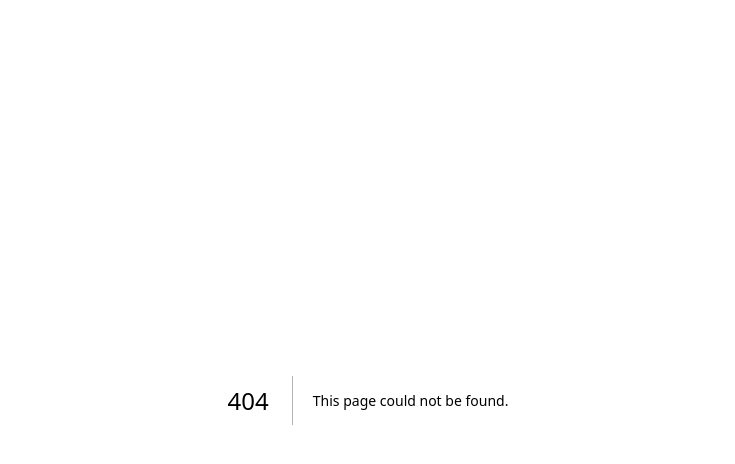
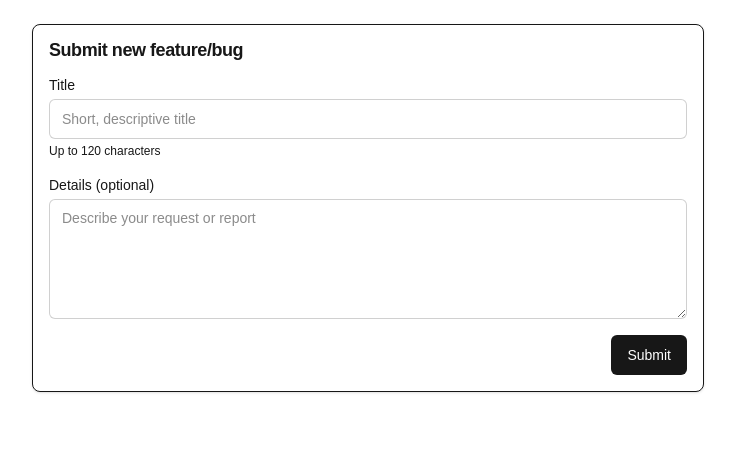
Before and after one commit to bustakar/openboards, a Next.js app: page /b/1/new in a window 1280 px wide. Before the commit this address had no page. Shown: the top 464 px of the page, without its empty margins (272-1007 px from the left). Built offline with nearby package versions, Linux system fonts and the light colour scheme.

Commit message:
feat(ui): new post form page scaffold with shadcn inputs (Button, Input, Textarea)

```diff
--- /dev/null
+++ b/src/app/b/[boardSlug]/new/page.tsx
@@ -0,0 +1,34 @@
+import { Button } from "@/components/ui/button";
+import { Card, CardContent, CardHeader, CardTitle } from "@/components/ui/card";
+import { Input } from "@/components/ui/input";
+import { Textarea } from "@/components/ui/textarea";
+
+export default function NewPostPage() {
+  return (
+    <main className="container mx-auto p-6">
+      <div className="max-w-2xl mx-auto">
+        <Card>
+          <CardHeader>
+            <CardTitle>Submit new feature/bug</CardTitle>
+          </CardHeader>
+          <CardContent>
+            <form className="space-y-4">
+              <div>
+                <label className="block text-sm font-medium mb-1">Title</label>
+                <Input name="title" placeholder="Short, descriptive title" required maxLength={120} />
+                <div className="text-xs text-muted-foreground mt-1">Up to 120 characters</div>
+              </div>
+              <div>
+                <label className="block text-sm font-medium mb-1">Details (optional)</label>
+                <Textarea name="body" placeholder="Describe your request or report" maxLength={10000} />
+              </div>
+              <div className="flex justify-end gap-2">
+                <Button type="submit">Submit</Button>
+              </div>
+            </form>
+          </CardContent>
+        </Card>
+      </div>
+    </main>
+  );
+}
--- a/src/app/page.tsx
+++ b/src/app/page.tsx
@@ -1,13 +1,28 @@
-import { BoardsList, type BoardItem } from "@/components/boards/BoardsList";
-import { PostsList, type PostItem } from "@/components/posts/PostsList";
+import { BoardsList, type BoardItem } from '@/components/boards/BoardsList';
+import { PostsList, type PostItem } from '@/components/posts/PostsList';
 
 async function fetchBoards(): Promise<BoardItem[]> {
   // Prefer SSR: fetch from API route which will be wired later; fallback to empty
   try {
-    const res = await fetch(`${process.env.NEXT_PUBLIC_BASE_URL ?? ""}/api/boards`, { cache: "no-store" });
+    const res = await fetch(
+      `${process.env.NEXT_PUBLIC_BASE_URL ?? ''}/api/boards`,
+      { cache: 'no-store' }
+    );
     if (!res.ok) return [];
-    const data = (await res.json()) as Array<{ id: string; name: string; slug: string; description?: string | null; posts?: number }>;
-    return data.map((b) => ({ id: b.id, name: b.name, slug: b.slug, description: b.description ?? null, posts: b.posts }));
+    const data = (await res.json()) as Array<{
+      id: string;
+      name: string;
+      slug: string;
+      description?: string | null;
+      posts?: number;
+    }>;
+    return data.map((b) => ({
+      id: b.id,
+      name: b.name,
+      slug: b.slug,
+      description: b.description ?? null,
+      posts: b.posts,
+    }));
   } catch {
     return [];
   }
--- a/src/components/posts/PostsList.tsx
+++ b/src/components/posts/PostsList.tsx
@@ -1,7 +1,7 @@
-import * as React from "react";
-import { Card, CardContent, CardHeader, CardTitle } from "@/components/ui/card";
-import { PostCard, type PostItem } from "@/components/posts/PostCard";
-export type { PostItem } from "@/components/posts/PostCard";
+import { PostCard, type PostItem } from '@/components/posts/PostCard';
+import { Card, CardContent, CardHeader, CardTitle } from '@/components/ui/card';
+import * as React from 'react';
+export type { PostItem } from '@/components/posts/PostCard';
 
 export function PostsList({ posts }: { posts: PostItem[] }) {
   return (
--- /dev/null
+++ b/src/components/ui/button.tsx
@@ -0,0 +1,42 @@
+import * as React from "react";
+import { cn } from "@/lib/utils";
+
+type Variant = "default" | "secondary" | "outline" | "ghost" | "destructive";
+type Size = "sm" | "md" | "lg";
+
+export type ButtonProps = React.ButtonHTMLAttributes<HTMLButtonElement> & {
+  variant?: Variant;
+  size?: Size;
+};
+
+const variantClasses: Record<Variant, string> = {
+  default: "bg-foreground text-background hover:bg-foreground/90",
+  secondary: "bg-muted text-foreground hover:bg-muted/80",
+  outline: "border border-foreground/20 hover:bg-muted/50",
+  ghost: "hover:bg-muted/50",
+  destructive: "bg-red-600 text-white hover:bg-red-700",
+};
+
+const sizeClasses: Record<Size, string> = {
+  sm: "h-9 px-3 text-sm",
+  md: "h-10 px-4 text-sm",
+  lg: "h-11 px-5 text-base",
+};
+
+export const Button = React.forwardRef<HTMLButtonElement, ButtonProps>(
+  ({ className, variant = "default", size = "md", ...props }, ref) => {
+    return (
+      <button
+        ref={ref}
+        className={cn(
+          "inline-flex items-center justify-center rounded-md font-medium transition-colors disabled:opacity-50 disabled:cursor-not-allowed",
+          variantClasses[variant],
+          sizeClasses[size],
+          className,
+        )}
+        {...props}
+      />
+    );
+  },
+);
+Button.displayName = "Button";
--- /dev/null
+++ b/src/components/ui/input.tsx
@@ -0,0 +1,18 @@
+import * as React from "react";
+import { cn } from "@/lib/utils";
+
+export type InputProps = React.InputHTMLAttributes<HTMLInputElement>;
+
+export const Input = React.forwardRef<HTMLInputElement, InputProps>(({ className, ...props }, ref) => {
+  return (
+    <input
+      ref={ref}
+      className={cn(
+        "flex h-10 w-full rounded-md border border-foreground/20 bg-background px-3 py-2 text-sm ring-offset-background placeholder:text-muted-foreground focus-visible:outline-none focus-visible:ring-2 focus-visible:ring-foreground/20 disabled:cursor-not-allowed disabled:opacity-50",
+        className,
+      )}
+      {...props}
+    />
+  );
+});
+Input.displayName = "Input";
--- /dev/null
+++ b/src/components/ui/textarea.tsx
@@ -0,0 +1,18 @@
+import * as React from "react";
+import { cn } from "@/lib/utils";
+
+export type TextareaProps = React.TextareaHTMLAttributes<HTMLTextAreaElement>;
+
+export const Textarea = React.forwardRef<HTMLTextAreaElement, TextareaProps>(({ className, ...props }, ref) => {
+  return (
+    <textarea
+      ref={ref}
+      className={cn(
+        "flex min-h-[120px] w-full rounded-md border border-foreground/20 bg-background px-3 py-2 text-sm ring-offset-background placeholder:text-muted-foreground focus-visible:outline-none focus-visible:ring-2 focus-visible:ring-foreground/20 disabled:cursor-not-allowed disabled:opacity-50",
+        className,
+      )}
+      {...props}
+    />
+  );
+});
+Textarea.displayName = "Textarea";
```
